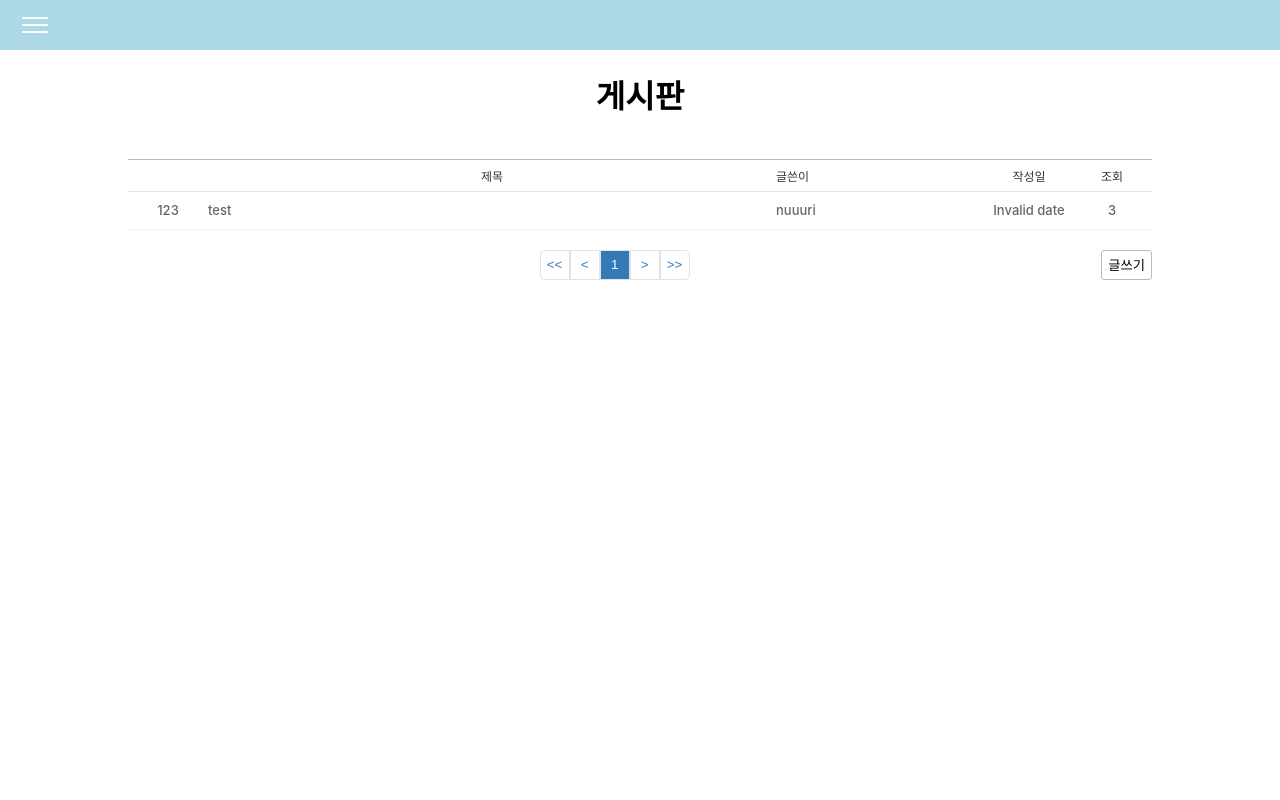
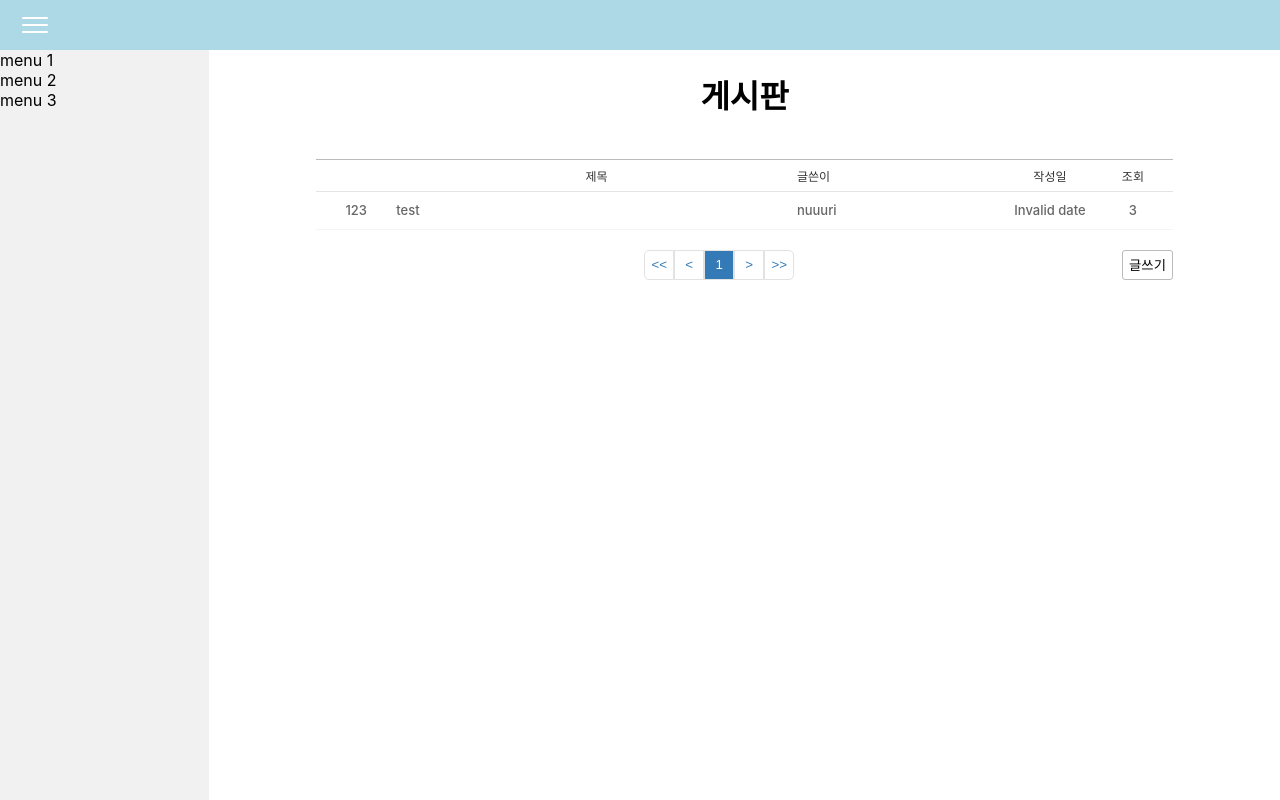
Before and after one commit to nuuuri/toyproject, a React (Create React App) app in the folder frontend/: page /post in a window 1280 px wide. Both pictures are taken after a click on the icon 35 px from the left and 25 px from the top of the page. Built offline with nearby package versions, Linux system fonts and the light colour scheme.

Commit message:
[feat] Navigation 추가

```diff
--- a/frontend/src/components/Header/index.tsx
+++ b/frontend/src/components/Header/index.tsx
@@ -1,10 +1,11 @@
 import styled from "styled-components";
 import { ReactComponent as menuIcon } from "assets/images/icons8-menu.svg";
+import { LayoutStore } from "components/Layout/store";
 
 export default function Header() {
   return (
     <Container>
-      <MenuIcon />
+      <MenuIcon onClick={() => LayoutStore.toggleIsFullScreen()} />
     </Container>
   );
 }
--- a/frontend/src/components/Layout/index.tsx
+++ b/frontend/src/components/Layout/index.tsx
@@ -1,13 +1,20 @@
 import Header from "components/Header";
+import Navigation from "components/Navigation";
 import { Outlet } from "react-router-dom";
+import styled from "styled-components";
 
 export default function Layout() {
   return (
     <>
       <Header />
-      <div>
+      <Body>
+        <Navigation />
         <Outlet />
-      </div>
+      </Body>
     </>
   );
 }
+
+const Body = styled.div`
+  display: flex;
+`;
--- /dev/null
+++ b/frontend/src/components/Layout/store.ts
@@ -0,0 +1,16 @@
+import { makeAutoObservable } from "mobx";
+
+class store {
+  isFullScreen = false;
+
+  constructor() {
+    makeAutoObservable(this);
+  }
+
+  toggleIsFullScreen() {
+    this.isFullScreen = !this.isFullScreen;
+  }
+}
+
+const LayoutStore = new store();
+export { LayoutStore };
--- /dev/null
+++ b/frontend/src/components/Navigation/index.tsx
@@ -0,0 +1,23 @@
+import { LayoutStore } from "components/Layout/store";
+import { observer } from "mobx-react-lite";
+import styled from "styled-components";
+
+export default observer(function Navigation() {
+  return (
+    <>
+      {LayoutStore.isFullScreen && (
+        <Container>
+          <div>menu 1</div>
+          <div>menu 2</div>
+          <div>menu 3</div>
+        </Container>
+      )}
+    </>
+  );
+});
+
+const Container = styled.div`
+  width: 250px;
+  height: calc(100vh - 50px);
+  background: #f1f1f1;
+`;
```
